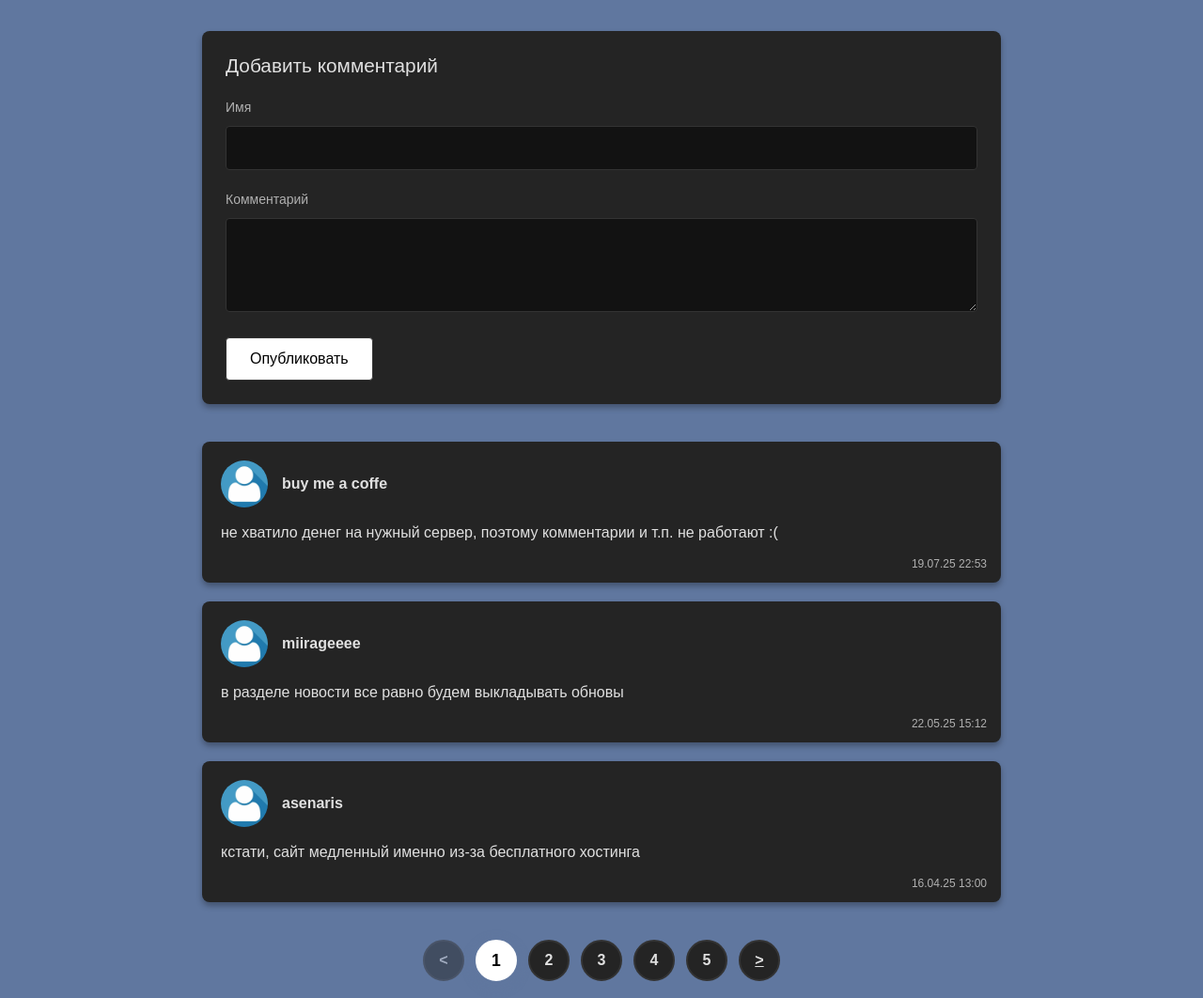
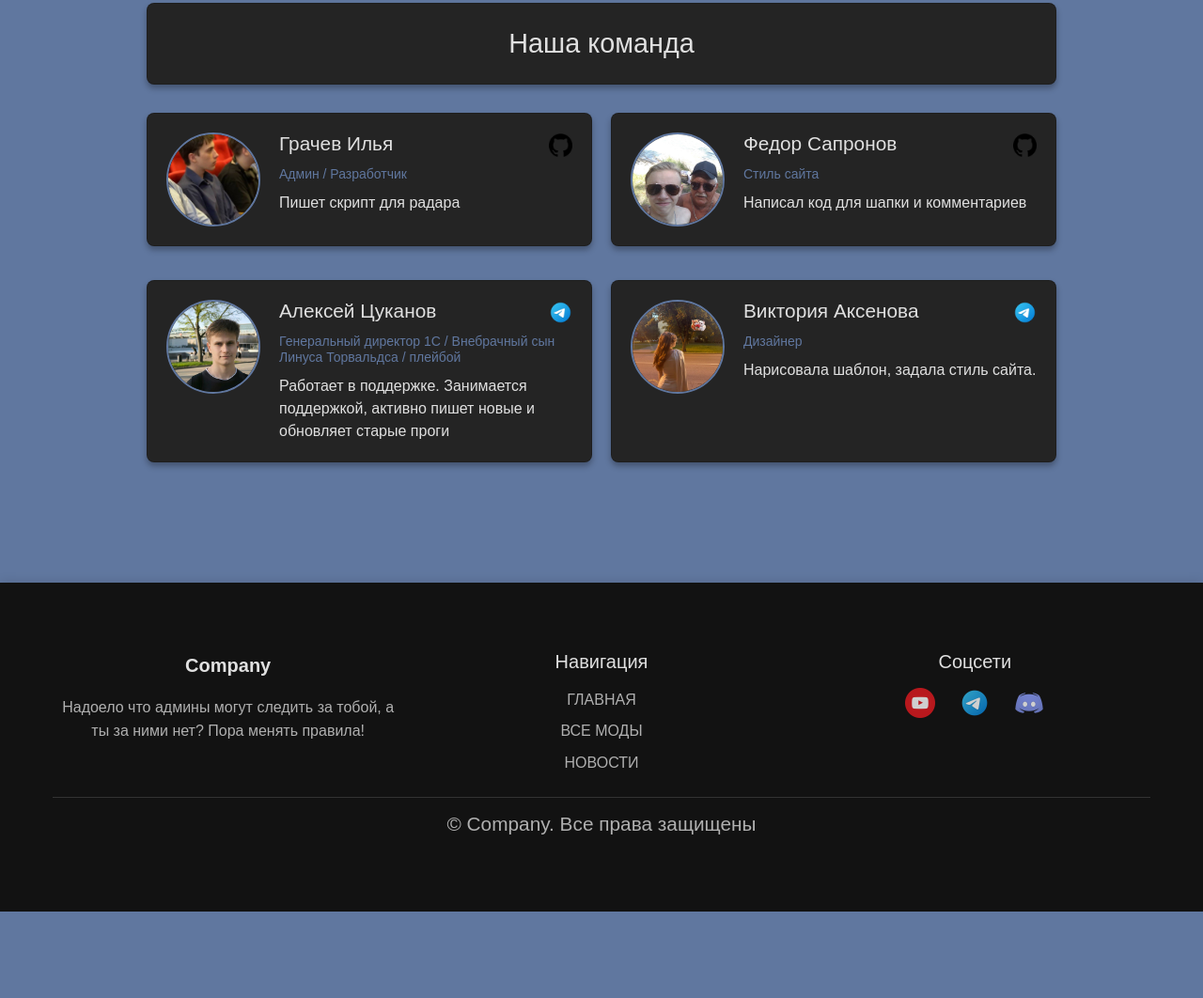
Before and after one commit to sudo-ascend/tmp-mods, a plain HTML site: page index.html in a window 1280 px wide. Shown: the part 1970-3032 px from the top of the page at 94% size. After the commit the page ends 2940 px from the top, so only its background shows below. Drawn offline with nearby package versions, Linux system fonts and the light colour scheme.

Commit message:
text update02 commit

```diff
--- a/index.html
+++ b/index.html
@@ -223,81 +223,81 @@
     </div>
 </section>
 
-<section style="background-color: var(--accent-blue)">
-    <div style="max-width: 850px; margin: 0 auto; padding: 30px 0;">
-        <!-- Форма добавления комментария -->
-        <form method="GET" class="comment-form" style="background-color: var(--card-bg); padding: 25px; border-radius: 8px; margin-bottom: 40px; box-shadow: var(--shadow-dark);">
-            <h3 style="color: var(--text-main); margin-top: 0; margin-bottom: 20px;">Добавить комментарий</h3>
+<!--<section style="background-color: var(&#45;&#45;accent-blue)">-->
+<!--    <div style="max-width: 850px; margin: 0 auto; padding: 30px 0;">-->
+<!--        &lt;!&ndash; Форма добавления комментария &ndash;&gt;-->
+<!--        <form method="GET" class="comment-form" style="background-color: var(&#45;&#45;card-bg); padding: 25px; border-radius: 8px; margin-bottom: 40px; box-shadow: var(&#45;&#45;shadow-dark);">-->
+<!--            <h3 style="color: var(&#45;&#45;text-main); margin-top: 0; margin-bottom: 20px;">Добавить комментарий</h3>-->
 
-            <div style="display: flex; gap: 20px; margin-bottom: 20px;">
-                <div style="flex: 1;">
-                    <label for="input-user-name" style="display: block; color: var(--text-secondary); margin-bottom: 8px; font-size: 14px;">Имя</label>
-                    <input id="input-user-name" type="text" name="name" style="width: 100%; padding: 10px; border-radius: 4px; border: 1px solid var(--border-dark); background-color: var(--bg-dark); color: var(--text-main);">
-                </div>
-            </div>
+<!--            <div style="display: flex; gap: 20px; margin-bottom: 20px;">-->
+<!--                <div style="flex: 1;">-->
+<!--                    <label for="input-user-name" style="display: block; color: var(&#45;&#45;text-secondary); margin-bottom: 8px; font-size: 14px;">Имя</label>-->
+<!--                    <input id="input-user-name" type="text" name="name" style="width: 100%; padding: 10px; border-radius: 4px; border: 1px solid var(&#45;&#45;border-dark); background-color: var(&#45;&#45;bg-dark); color: var(&#45;&#45;text-main);">-->
+<!--                </div>-->
+<!--            </div>-->
 
-            <div style="margin-bottom: 20px;">
-                <label for="input-coment-text" style="display: block; color: var(--text-secondary); margin-bottom: 8px; font-size: 14px;">Комментарий</label>
-                <textarea id="input-coment-text" name="comment" style="width: 100%; min-height: 100px; padding: 10px; border-radius: 4px; border: 1px solid var(--border-dark); background-color: var(--bg-dark); color: var(--text-main); resize: vertical;"></textarea>
-            </div>
+<!--            <div style="margin-bottom: 20px;">-->
+<!--                <label for="input-coment-text" style="display: block; color: var(&#45;&#45;text-secondary); margin-bottom: 8px; font-size: 14px;">Комментарий</label>-->
+<!--                <textarea id="input-coment-text" name="comment" style="width: 100%; min-height: 100px; padding: 10px; border-radius: 4px; border: 1px solid var(&#45;&#45;border-dark); background-color: var(&#45;&#45;bg-dark); color: var(&#45;&#45;text-main); resize: vertical;"></textarea>-->
+<!--            </div>-->
 
-            <button type="submit" class="btn btn-primary" style="padding: 10px 25px; font-size: 16px;">Опубликовать</button>
-        </form>
+<!--            <button type="submit" class="btn btn-primary" style="padding: 10px 25px; font-size: 16px;">Опубликовать</button>-->
+<!--        </form>-->
 
-        <!-- Список комментариев -->
-        <div class="comments-list" id="comments-container">
-            <div class="comment-item" style="background-color: var(--card-bg); padding: 20px; border-radius: 8px; margin-bottom: 20px; box-shadow: var(--shadow-dark); position: relative; max-height:150px">
-                <div style="display: flex; align-items: center; gap: 15px; margin-bottom: 15px;">
-                    <img class="github-icon" src="https://sudo-ascend.github.io/tmp-mods/static/images/Anonimous.jpeg" alt="Avatar" style="width: 50px; height: 50px; border-radius: 50%;">
-                    <div>
-                        <p style="margin: 0; color: var(--text-main); font-weight: bold; font-size: 16px;">buy me a coffe</p>
-                    </div>
-                </div>
-                <p style="color: var(--text-main); margin: 0 0 30px 0; line-height: 1.5; white-space: pre-wrap;">не хватило денег на нужный сервер, поэтому комментарии и т.п. не работают :(</p>
-                <p style="position: absolute; bottom: 10px; right: 15px; margin: 0; color: var(--text-secondary); font-size: 12px;">
-                    19.07.25 22:53
-                </p>
-            </div>
+<!--        &lt;!&ndash; Список комментариев &ndash;&gt;-->
+<!--        <div class="comments-list" id="comments-container">-->
+<!--            <div class="comment-item" style="background-color: var(&#45;&#45;card-bg); padding: 20px; border-radius: 8px; margin-bottom: 20px; box-shadow: var(&#45;&#45;shadow-dark); position: relative; max-height:150px">-->
+<!--                <div style="display: flex; align-items: center; gap: 15px; margin-bottom: 15px;">-->
+<!--                    <img class="github-icon" src="https://sudo-ascend.github.io/tmp-mods/static/images/Anonimous.jpeg" alt="Avatar" style="width: 50px; height: 50px; border-radius: 50%;">-->
+<!--                    <div>-->
+<!--                        <p style="margin: 0; color: var(&#45;&#45;text-main); font-weight: bold; font-size: 16px;">buy me a coffe</p>-->
+<!--                    </div>-->
+<!--                </div>-->
+<!--                <p style="color: var(&#45;&#45;text-main); margin: 0 0 30px 0; line-height: 1.5; white-space: pre-wrap;">не хватило денег на нужный сервер, поэтому комментарии и т.п. не работают :(</p>-->
+<!--                <p style="position: absolute; bottom: 10px; right: 15px; margin: 0; color: var(&#45;&#45;text-secondary); font-size: 12px;">-->
+<!--                    19.07.25 22:53-->
+<!--                </p>-->
+<!--            </div>-->
 
-            <div class="comment-item" style="background-color: var(--card-bg); padding: 20px; border-radius: 8px; margin-bottom: 20px; box-shadow: var(--shadow-dark); position: relative; max-height:150px">
-                <div style="display: flex; align-items: center; gap: 15px; margin-bottom: 15px;">
-                    <img class="github-icon" src="https://sudo-ascend.github.io/tmp-mods/static/images/Anonimous.jpeg" alt="Avatar" style="width: 50px; height: 50px; border-radius: 50%;">
-                    <div>
-                        <p style="margin: 0; color: var(--text-main); font-weight: bold; font-size: 16px;">miirageeee</p>
-                    </div>
-                </div>
-                <p style="color: var(--text-main); margin: 0 0 30px 0; line-height: 1.5; white-space: pre-wrap;">в разделе новости все равно будем выкладывать обновы</p>
-                <p style="position: absolute; bottom: 10px; right: 15px; margin: 0; color: var(--text-secondary); font-size: 12px;">
-                    22.05.25 15:12
-                </p>
-            </div>
+<!--            <div class="comment-item" style="background-color: var(&#45;&#45;card-bg); padding: 20px; border-radius: 8px; margin-bottom: 20px; box-shadow: var(&#45;&#45;shadow-dark); position: relative; max-height:150px">-->
+<!--                <div style="display: flex; align-items: center; gap: 15px; margin-bottom: 15px;">-->
+<!--                    <img class="github-icon" src="https://sudo-ascend.github.io/tmp-mods/static/images/Anonimous.jpeg" alt="Avatar" style="width: 50px; height: 50px; border-radius: 50%;">-->
+<!--                    <div>-->
+<!--                        <p style="margin: 0; color: var(&#45;&#45;text-main); font-weight: bold; font-size: 16px;">miirageeee</p>-->
+<!--                    </div>-->
+<!--                </div>-->
+<!--                <p style="color: var(&#45;&#45;text-main); margin: 0 0 30px 0; line-height: 1.5; white-space: pre-wrap;">в разделе новости все равно будем выкладывать обновы</p>-->
+<!--                <p style="position: absolute; bottom: 10px; right: 15px; margin: 0; color: var(&#45;&#45;text-secondary); font-size: 12px;">-->
+<!--                    22.05.25 15:12-->
+<!--                </p>-->
+<!--            </div>-->
 
-            <div class="comment-item" style="background-color: var(--card-bg); padding: 20px; border-radius: 8px; margin-bottom: 20px; box-shadow: var(--shadow-dark); position: relative; max-height:150px">
-                <div style="display: flex; align-items: center; gap: 15px; margin-bottom: 15px;">
-                    <img class="github-icon" src="https://sudo-ascend.github.io/tmp-mods/static/images/Anonimous.jpeg" alt="Avatar" style="width: 50px; height: 50px; border-radius: 50%;">
-                    <div>
-                        <p style="margin: 0; color: var(--text-main); font-weight: bold; font-size: 16px;">asenaris</p>
-                    </div>
-                </div>
-                <p style="color: var(--text-main); margin: 0 0 30px 0; line-height: 1.5; white-space: pre-wrap;">кстати, сайт медленный именно из-за бесплатного хостинга</p>
-                <p style="position: absolute; bottom: 10px; right: 15px; margin: 0; color: var(--text-secondary); font-size: 12px;">
-                    16.04.25 13:00
-                </p>
-            </div>
+<!--            <div class="comment-item" style="background-color: var(&#45;&#45;card-bg); padding: 20px; border-radius: 8px; margin-bottom: 20px; box-shadow: var(&#45;&#45;shadow-dark); position: relative; max-height:150px">-->
+<!--                <div style="display: flex; align-items: center; gap: 15px; margin-bottom: 15px;">-->
+<!--                    <img class="github-icon" src="https://sudo-ascend.github.io/tmp-mods/static/images/Anonimous.jpeg" alt="Avatar" style="width: 50px; height: 50px; border-radius: 50%;">-->
+<!--                    <div>-->
+<!--                        <p style="margin: 0; color: var(&#45;&#45;text-main); font-weight: bold; font-size: 16px;">asenaris</p>-->
+<!--                    </div>-->
+<!--                </div>-->
+<!--                <p style="color: var(&#45;&#45;text-main); margin: 0 0 30px 0; line-height: 1.5; white-space: pre-wrap;">кстати, сайт медленный именно из-за бесплатного хостинга</p>-->
+<!--                <p style="position: absolute; bottom: 10px; right: 15px; margin: 0; color: var(&#45;&#45;text-secondary); font-size: 12px;">-->
+<!--                    16.04.25 13:00-->
+<!--                </p>-->
+<!--            </div>-->
 
 
-        </div>
-        <div class="circle-pagination">
-                <span class="circle-pagination__item circle-pagination__item--disabled">&lt;</span>
-                <span class="circle-pagination__item circle-pagination__item--active">1</span>
-                <span class="circle-pagination__item">2</span>
-                <span class="circle-pagination__item">3</span>
-                <span class="circle-pagination__item">4</span>
-                <span class="circle-pagination__item">5</span>
-                <a class="circle-pagination__item" href="#">&gt;</a>
-        </div>
-    </div>
-</section>
+<!--        </div>-->
+<!--        <div class="circle-pagination">-->
+<!--                <span class="circle-pagination__item circle-pagination__item&#45;&#45;disabled">&lt;</span>-->
+<!--                <span class="circle-pagination__item circle-pagination__item&#45;&#45;active">1</span>-->
+<!--                <span class="circle-pagination__item">2</span>-->
+<!--                <span class="circle-pagination__item">3</span>-->
+<!--                <span class="circle-pagination__item">4</span>-->
+<!--                <span class="circle-pagination__item">5</span>-->
+<!--                <a class="circle-pagination__item" href="#">&gt;</a>-->
+<!--        </div>  -->
+<!--    </div>-->
+<!--</section>-->
 
 
 <section class="team-section" style="background-color: var(--accent-blue); padding: 50px 0;">
```
